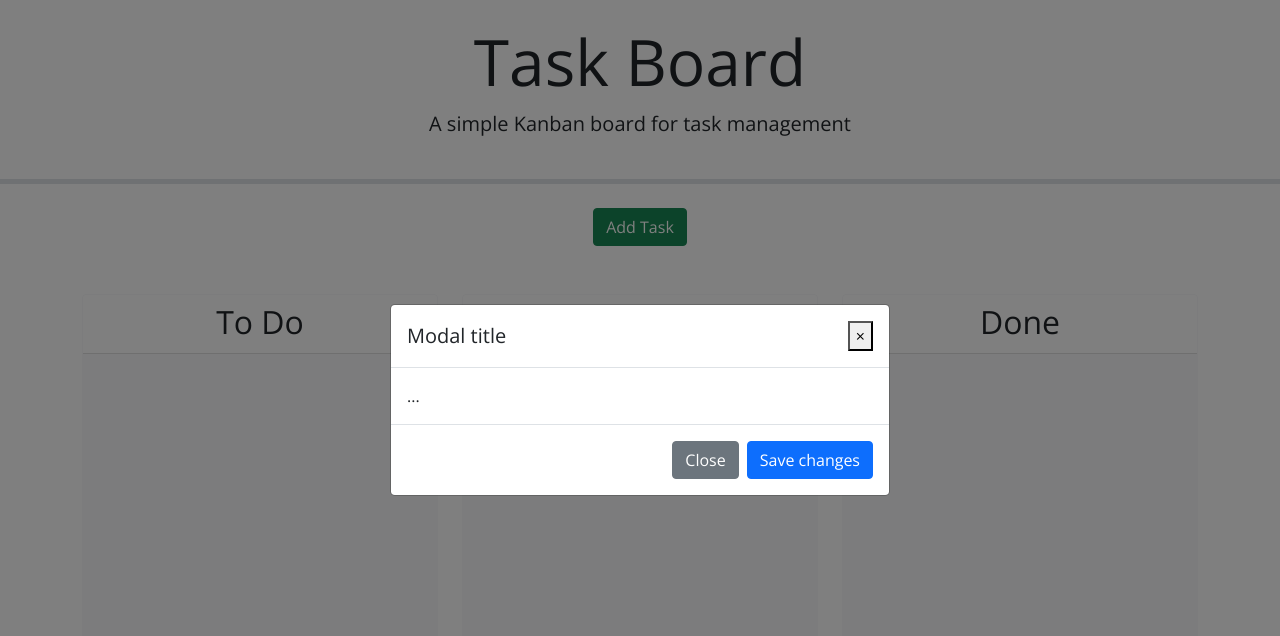
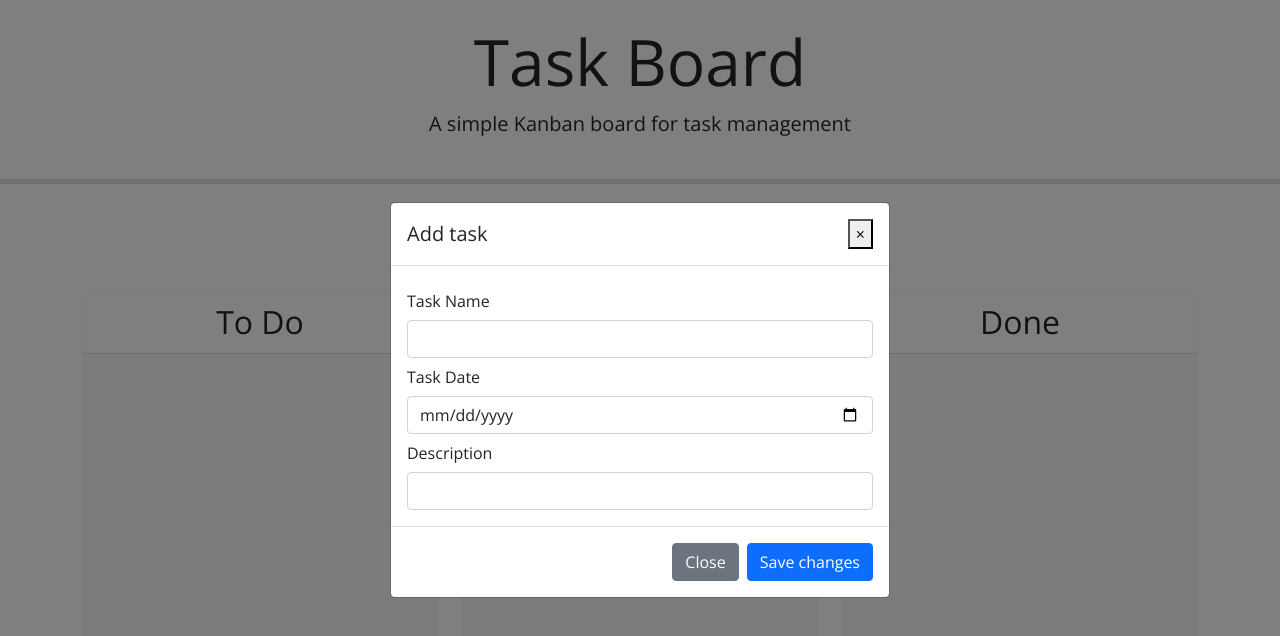
Before and after one commit to Kahlium/fifthChallengeThirdPartyAPI, a plain HTML site: page index.html in a window 1280 px wide. Both pictures are taken after a click on the button "Add Task". Drawn offline with nearby package versions, Linux system fonts and the light colour scheme.

Commit message:
modal has inputs now

```diff
--- a/index.html
+++ b/index.html
@@ -30,13 +30,26 @@
       <div class="modal-dialog modal-dialog-centered" role="document">
       <div class="modal-content">
             <div class="modal-header">
-              <h5 class="modal-title" id="exampleModalLongTitle">Modal title</h5>
+              <h5 class="modal-title" id="modalLongTitle">Add task</h5>
               <button type="button" class="close" data-dismiss="modal" aria-label="Close">
                 <span aria-hidden="true">&times;</span>
               </button>
             </div>
             <div class="modal-body">
-              ...
+              <form>
+                <div class="formGroup">
+                  <label class="col-form-label">Task Name</label>
+                  <input type="text" class="form-control">
+                </div>
+                <div class="formGroup">
+                  <label class="col-form-label">Task Date</label>
+                  <input type="date" class="form-control">
+                </div>
+                <div class="formGroup">
+                  <label class="col-form-label">Description</label>
+                  <input type="text" class="form-control">
+                </div>
+              </form>
             </div>
             <div class="modal-footer">
               <button type="button" class="btn btn-secondary" data-dismiss="modal">Close</button>
```
Also changed, not shown: 1 other file.
